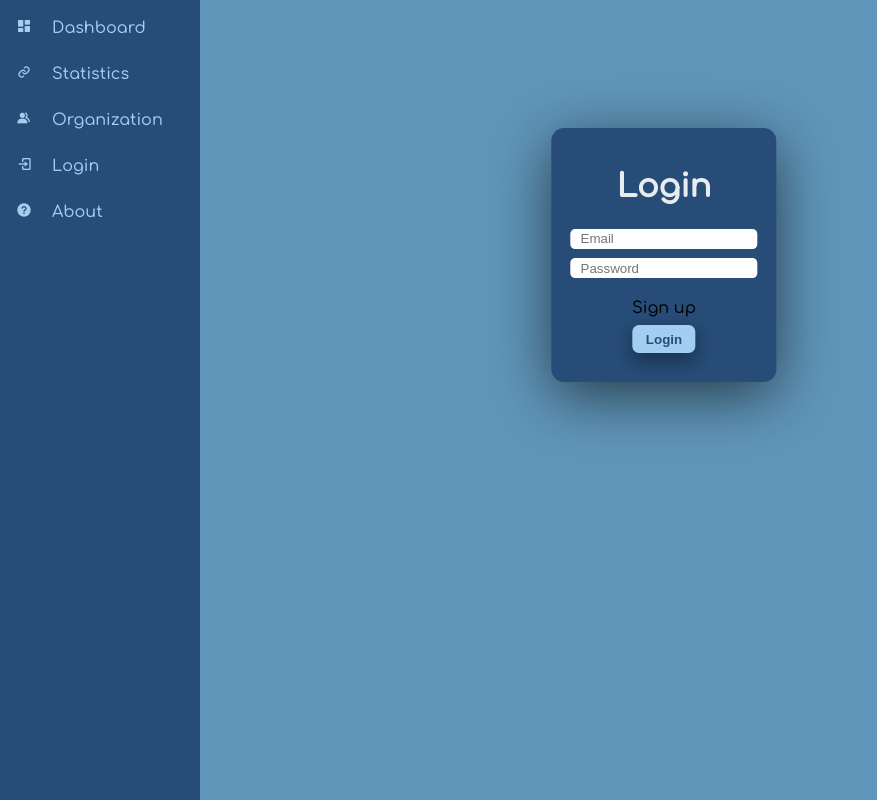
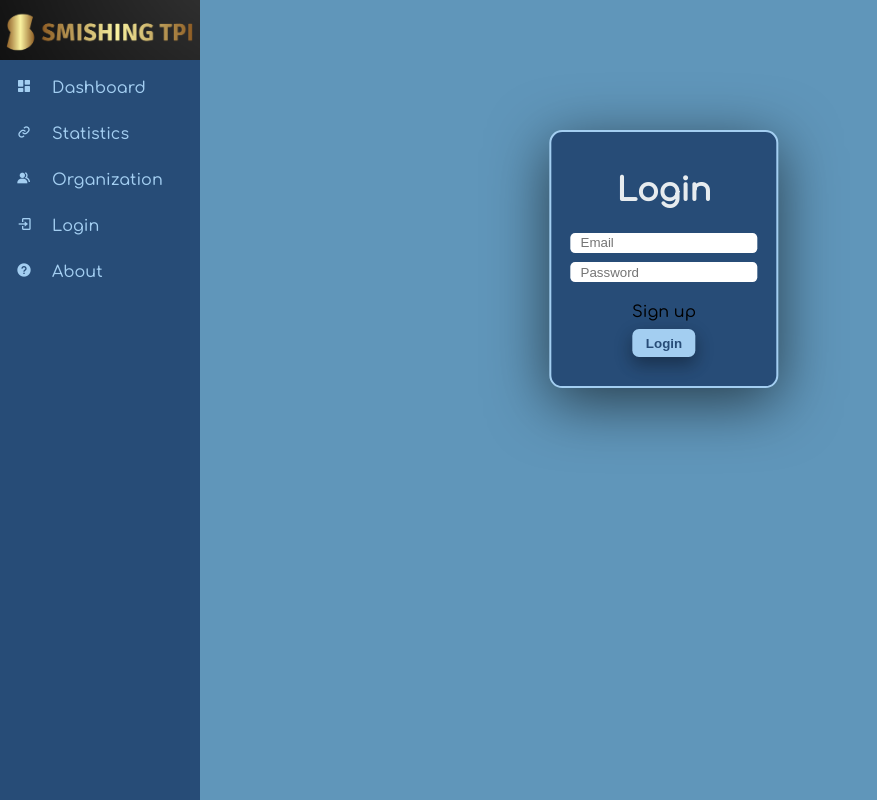
Before and after one commit to mircoloo/smishingTPI, a React (Create React App) app in the folder client/: page /login in a window 1280 px wide. Shown: the whole page, without its empty margins (0-877 px from the left). Built offline with nearby package versions, Linux system fonts and the light colour scheme; grey boxes are pictures that could not be loaded.

Commit message:
fixing APIs

```diff
--- a/client/src/components/Header/Header.css
+++ b/client/src/components/Header/Header.css
@@ -32,13 +32,11 @@ header{
 }
 
 .img-logo{
-    width: 100px;
-    border-radius: 10px;
-    margin: 5px;
-    background-image: url("/client/public/logo.png");
-    -webkit-filter: drop-shadow(5px 5px 5px #222);
-    filter: drop-shadow(5px 5px 5px #222);
-    opacity: .9;
+    width: 100%;
+    height: 60px;
+    background-image: url("/logo.png");
+    background-size: cover;
+    background-position: center;
 }
 
 .nav.close{
--- a/client/src/components/Header/Header.js
+++ b/client/src/components/Header/Header.js
@@ -37,12 +37,6 @@ const Header = () => {
           <li className='nav-ref'><i className='bx bxs-help-circle' ></i><Link className="nav-link" to="/about">About</Link></li>
         </ul>
         </div>
-
-
-
-
-
-
     </div>
   )
 }
--- a/client/src/components/Telldata/TellData.js
+++ b/client/src/components/Telldata/TellData.js
@@ -14,13 +14,7 @@ const TellData = () => {
       skip: 0,
       limit: limit,
     }
-      fetch("/api/telldata/getAll", {
-        method: 'POST',
-        headers: {
-      'Content-Type': 'application/json',
-      },
-      body: JSON.stringify(data),
-      })
+      fetch("/api/telldata/?limit=" + limit)
         .then(response => {
           return response.json()
         })
@@ -53,7 +47,7 @@ const TellData = () => {
  const searchOne = () => {
 
   const numberSearch = document.querySelector("#telldata-search-number").value
-  fetch("/api/telldata/getOne?number=" + numberSearch)
+  fetch("/api/telldata/number/?number=" + numberSearch)
   .then(data => data.json())
   .then(data => {
     if(data[0]){setTelldata([data[0]])}
--- a/client/src/components/Twittdata/TwittData.js
+++ b/client/src/components/Twittdata/TwittData.js
@@ -16,14 +16,7 @@ const TwittData = () => {
               skip: 0,
               limit: limit,
             }
-          fetch("/api/twittdata/getAll", {
-            method: 'POST',
-            headers: {
-          'Content-Type': 'application/json',
-          },
-
-          body: JSON.stringify(data),
-          })
+          fetch("/api/twittdata/?limit=" + limit)
           .then(response => {
             return response.json()
           })
--- a/client/src/pages/Login/Login.css
+++ b/client/src/pages/Login/Login.css
@@ -26,6 +26,7 @@ body{
    padding: 1.3em 1.2em;
    border-radius: .8rem;
    box-shadow: 0 14px 60px rgba(0,0,0,.6);
+   border: 2px var(--quarter-color) solid;
 
 }
 
--- a/client/src/pages/Login/Login.js
+++ b/client/src/pages/Login/Login.js
@@ -23,12 +23,14 @@ function App() {
     })
     })
 
+
     const data = await response.json()
+    console.log(data)
     if(data.user){
       localStorage.setItem('token', data.user.token)
       window.location.href = '/organization'
     }else{
-      //.....
+      document.querySelector('.login-form').style.borderColor = "red"
     }
   }
   return (
```
Also changed, not shown: 2 other files (tests, documents, lock files or other folders).
